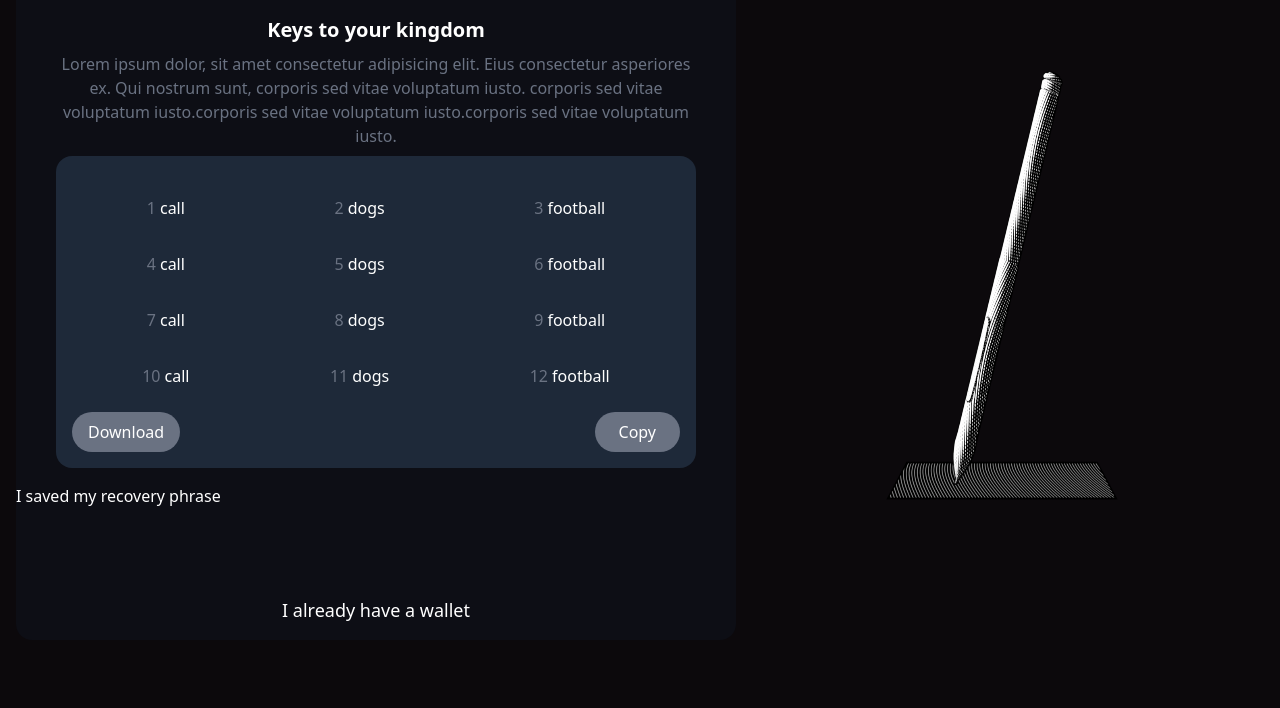
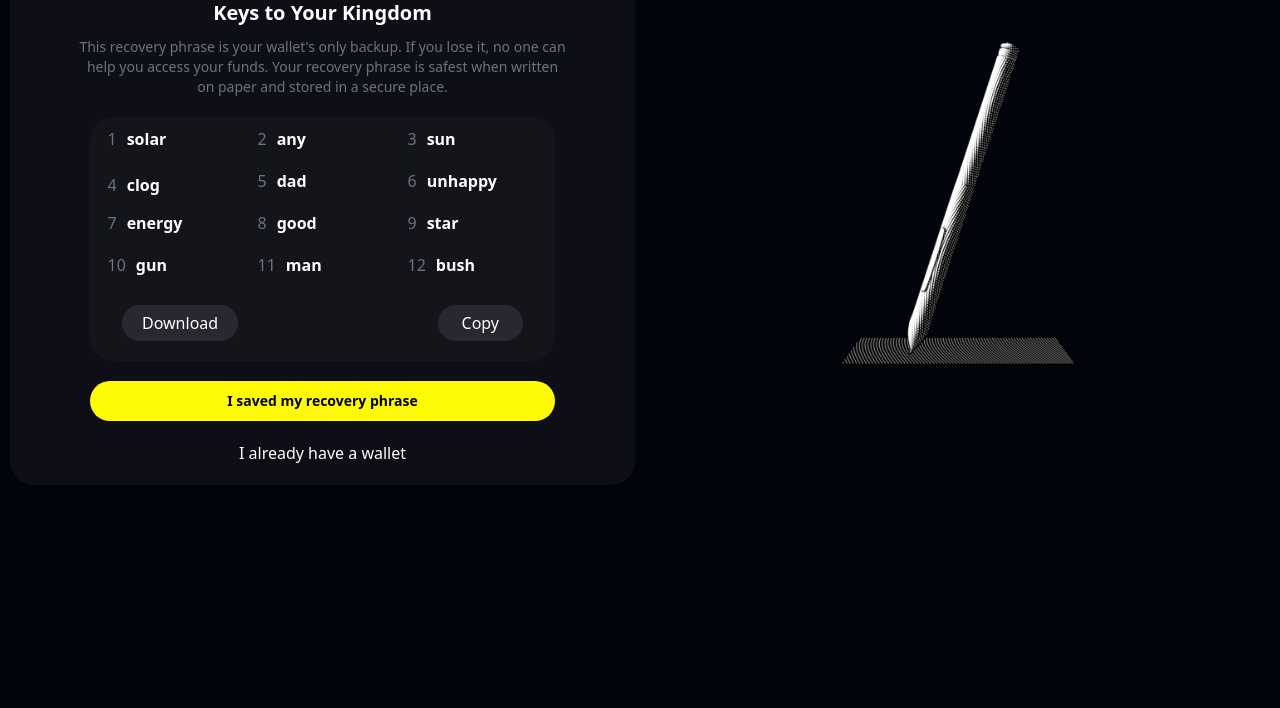
Before and after one commit to johndakshak/solflare-wallet, a website: page src/phrase.html in a window 1280 px wide. Shown: the part 92-800 px from the top of the page. Drawn offline with nearby package versions, Linux system fonts and the light colour scheme.

Commit message:
chore: update styling for phrase section

```diff
--- a/src/phrase.html
+++ b/src/phrase.html
@@ -1,88 +1,127 @@
-<!DOCTYPE html>
-<html lang="en">
-
+<!doctype html>
+<html>
 <head>
   <meta charset="UTF-8">
   <meta name="viewport" content="width=device-width, initial-scale=1.0">
+  <link href="https://cdn.boxicons.com/3.0.8/fonts/basic/boxicons.min.css" rel="stylesheet">
+  <link href="https://cdn.boxicons.com/3.0.8/fonts/filled/boxicons-filled.min.css" rel="stylesheet">
+  <link href="https://cdn.boxicons.com/3.0.8/fonts/brands/boxicons-brands.min.css" rel="stylesheet">
+  <link href="/src/output.css" rel="stylesheet">
+  <script src="https://cdn.tailwindcss.com"></script>
   <title>Solflare</title>
-    <link rel="stylesheet" href="./output.css">
-    <!-- Basic Icons -->
-    <link href="https://cdn.boxicons.com/3.0.8/fonts/basic/boxicons.min.css" rel="stylesheet">
-    <!-- Filled Icons -->
-    <link href="https://cdn.boxicons.com/3.0.8/fonts/filled/boxicons-filled.min.css" rel="stylesheet">
-    <!-- Brand Icons -->
-    <link href="https://cdn.boxicons.com/3.0.8/fonts/brands/boxicons-brands.min.css" rel="stylesheet">
 </head>
+<body class="bg-[#02040b] grid grid-cols-2 gap-2.5 p-2.5 overflow-hidden">
+        <div class="flex flex-col bg-[#0e0f16] p-2.5 rounded-3xl">
 
-<body class="bg-mauve-950 text-white">
-    <div class="flex p-4 justify-center gap-1 min-h-screen">
-        <div class="bg-[#0d0e15] rounded-2xl h-full w-180">
-            <div>
-                <div>
-                    <h1>
-                        <a href="./index.html">
-                            <i class="bx bx-arrow-left-stroke"></i>
+            <nav class="text-white flex items-center justify-between gap-[px] pt-2.5">
+                <a href="../src/index.html">
+                    <div class="flex items-center gap-2.5">
+                        <i class="bx bx-arrow-left-stroke text-3xl font-light text-gray-500"></i>
+                        <span class="text-xl font-medium">Back</span>
+                    </div>
                 </a>
-                        Back
-                    </h1>
+                <img src="/img/logo.cddcbfdb.svg" alt="" class="w-[120px] relative right-5">
+                <i class="bx bx-translate text-3xl text-gray-500"></i>
+            </nav>
+
+            <div class="text-white text-center text-xl font-semibold mt-8">Keys to Your Kingdom</div>
+
+            <div class="text-gray-500 flex items-center justify-center text-sm text-center mt-2.5 font-medium w-">
+                This recovery phrase is your wallet's only backup. If you lose it, no one can <br> help you access your funds. Your recovery phrase is safest when written <br> on paper and stored in a secure place.
             </div>
 
-                <div>
-                    <img src="/img/logo.cddcbfdb.svg" alt="logo">
+            <div class="mt-5 bg-[#14151b] mx-[70px] rounded-3xl">
+                <div class="flex items-center justify-center gap-5 pt-2.5 pb-2.5">
+                    <div class="text-white pb-2 flex items-center w-[130px] gap-2.5">
+                        <span class="text-gray-500">1</span>
+                        <span class="font-semibold">solar</span>
                     </div>
-                <div>
-                    <i class="bx bx-translate"></i>
+
+                    <div class="text-white pb-2 flex items-center w-[130px] gap-2.5">
+                        <span class="text-gray-500">2</span>
+                        <span class="font-semibold">any</span>
+                    </div>
+
+                    <div class="text-white pb-2 flex items-center w-[130px] gap-2.5">
+                        <span class="text-gray-500">3</span>
+                        <span class="font-semibold">sun</span>
                     </div>
                 </div>
-            <div class="flex flex-col justify-center items-center text-center px-10 py-4 mt-4 w-full h-full">
-                <h2 class="text-xl font-bold font-sans">Keys to your kingdom</h2>
-                <p class="mt-2 text-md text-gray-500">
-                    Lorem ipsum dolor, sit amet consectetur adipisicing elit. Eius consectetur asperiores ex. Qui
-                    nostrum sunt,
-                    corporis sed vitae voluptatum iusto. corporis sed vitae voluptatum iusto.corporis sed vitae
-                    voluptatum
-                    iusto.corporis sed vitae voluptatum iusto.
-                </p>
-                <div class="bg-gray-800 w-160 flex flex-col justify-between p-4 rounded-2xl mt-2">
-                    <div class="flex flex-col gap-2">
-                        <p class="flex mt-6 justify-around">
-                            <span class="flex items-center gap-1"><span class="text-gray-500">1</span><span>call</span></span>
-                            <span class="flex items-center gap-1"><span class="text-gray-500">2</span><span>dogs</span></span>
-                            <span class="flex items-center gap-1"><span class="text-gray-500">3</span><span>football</span></span>
-                        </p>
-                         <p class="flex justify-around mt-6">
-                            <span class="flex items-center gap-1"><span class="text-gray-500">4</span><span>call</span></span>
-                            <span class="flex items-center gap-1"><span class="text-gray-500">5</span><span>dogs</span></span>
-                            <span class="flex items-center gap-1"><span class="text-gray-500">6</span><span>football</span></span>
-                        </p>
-                        <p class="flex justify-around mt-6">
-                            <span class="flex items-center gap-1"><span class="text-gray-500">7</span><span>call</span></span>
-                            <span class="flex items-center gap-1"><span class="text-gray-500">8</span><span>dogs</span></span>
-                            <span class="flex items-center gap-1"><span class="text-gray-500">9</span><span>football</span></span>
-                        </p>
-                         <p class="flex justify-around mt-6">
-                            <span class="flex items-center gap-1"><span class="text-gray-500">10</span><span>call</span></span>
-                            <span class="flex items-center gap-1"><span class="text-gray-500">11</span><span>dogs</span></span>
-                            <span class="flex items-center gap-1"><span class="text-gray-500">12</span><span>football</span></span>
-                        </p>
+
+                <div class="flex items-center justify-center gap-5 pb-2.5">
+                    <div class="text-white flex items-center w-[130px] gap-2.5">
+                        <span class="text-gray-500">4</span>
+                        <span class="font-semibold">clog</span>
                     </div>
-                    <div class="flex mt-6 w-full justify-between">
-                        <button class="px-4 py-2 bg-gray-500 text-white rounded-3xl cursor-pointer">Download</button>
-                        <button class="px-6 py-2 bg-gray-500 text-white rounded-3xl cursor-pointer">Copy</button>
+
+                    <div class="text-white pb-2 flex items-center w-[130px] gap-2.5">
+                        <span class="text-gray-500">5</span>
+                        <span class="font-semibold">dad</span>
+                    </div>
+
+                    <div class="text-white pb-2 flex items-center w-[130px] gap-2.5">
+                        <span class="text-gray-500">6</span>
+                        <span class="font-semibold">unhappy</span>
                     </div>
                 </div>
+
+                <div class="flex items-center justify-center gap-5 pb-2.5">
+                    <div class="text-white pb-2 flex items-center w-[130px] gap-2.5">
+                        <span class="text-gray-500">7</span>
+                        <span class="font-semibold">energy</span>
                     </div>
-            <div>
-                <button>I saved my recovery phrase</button>
+
+                    <div class="text-white pb-2 flex items-center w-[130px] gap-2.5">
+                        <span class="text-gray-500">8</span>
+                        <span class="font-semibold">good</span>
                     </div>
-            <div class="mt-18 text-center justify-center py-4">
-                <p class="text-lg">I already have a wallet</p>
+
+                    <div class="text-white pb-2 flex items-center w-[130px] gap-2.5">
+                        <span class="text-gray-500">9</span>
+                        <span class="font-semibold">star</span>
                     </div>
                 </div>
-        <div class="w-full">
-            <img src="/img/pencil.e6911bba.png" alt="pencil" class="h-179 w-full">
+
+                <div class="flex items-center justify-center gap-5">
+                    <div class="text-white pb-2 flex items-center w-[130px] gap-2.5">
+                        <span class="text-gray-500">10</span>
+                        <span class="font-semibold">gun</span>
+                    </div>
+
+                    <div class="text-white pb-2 flex items-center w-[130px] gap-2.5">
+                        <span class="text-gray-500">11</span>
+                        <span class="font-semibold">man</span>
+                    </div>
+
+                    <div class="text-white pb-2 flex items-center w-[130px] gap-2.5">
+                        <span class="text-gray-500">12</span>
+                        <span class="font-semibold">bush</span>
                     </div>
                 </div>
+
+                <div class="flex items-center justify-between text-white px-8 pt-5 pb-5">
+                    <button class="bg-[#272830] px-5 py-1.5 rounded-3xl font-medium text-md">Download</button>
+                    <button class="bg-[#272830] px-6 py-1.5 rounded-3xl font-medium text-md">Copy</button>
+                </div>
+            </div>
+
+            <a href="/src/recovery.html">
+                <div class="text-black text-center bg-[#fffb04] mx-[70px] rounded-3xl font-semibold text-sm mt-5">
+                <button class="p-2.5">I saved my recovery phrase</button>
+            </div>
+            </a>
+
+            <div class="text-center mt-5 mb-2.5 text-white font-medium">
+                <span>I already have a wallet</span>
+            </div>
+
+        </div>
+
+
+        <div class="flex items-center justify-center p-2.5">
+            <img src="/img/pencil.e6911bba.png" alt="" class=" h-[540px]">
+        </div>
+    </div>
+
 </body>
-
 </html>
```
Lines whose indentation alone changed are shown as unchanged.
